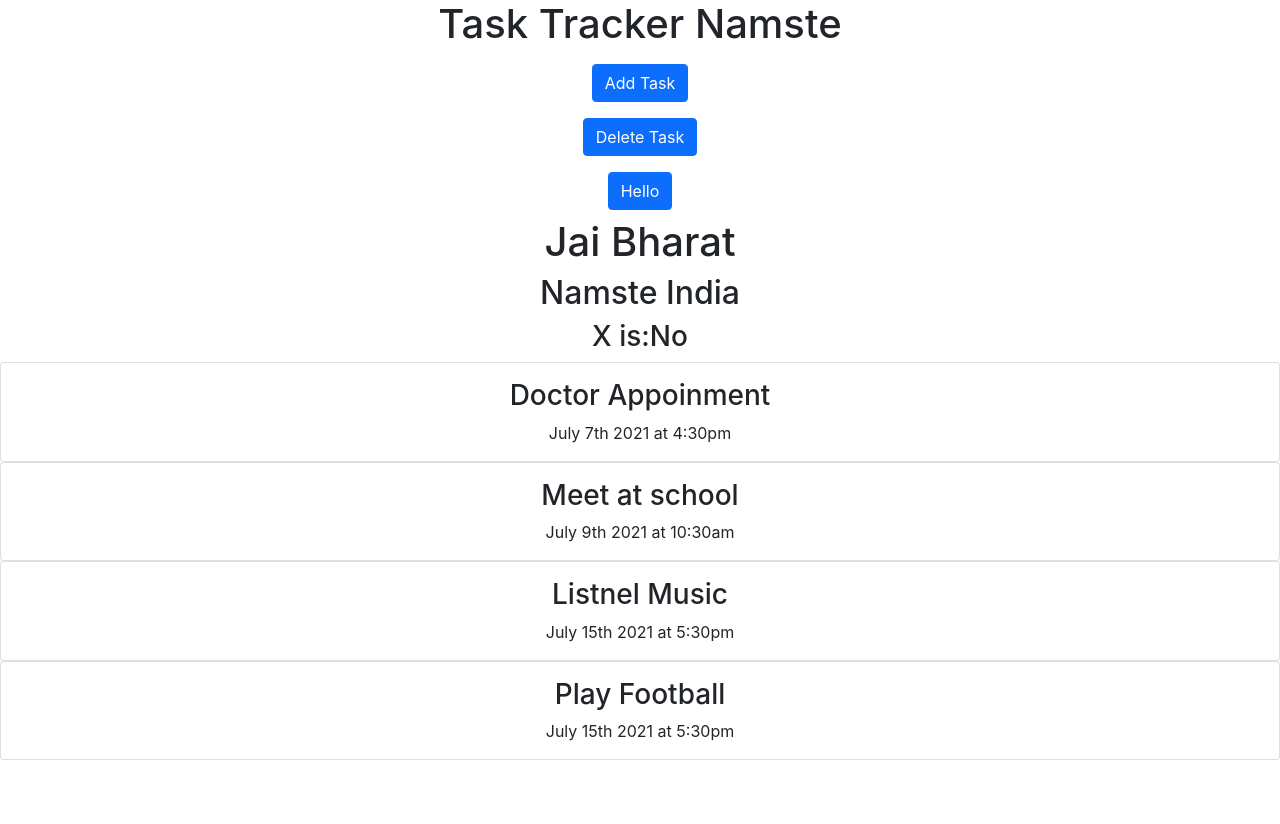
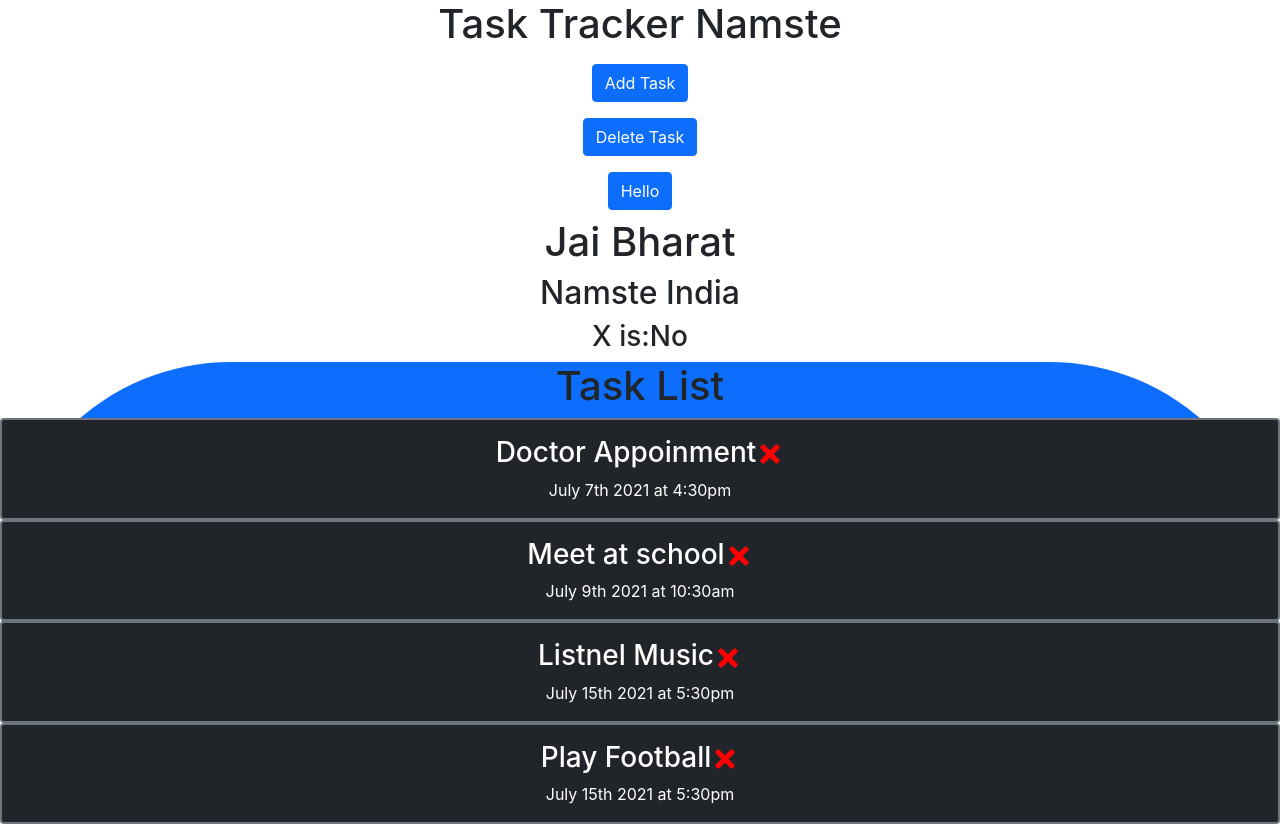
Before and after one commit to docostar/task_Manager, a React (Create React App) app: page / in a window 1280 px wide. Before the commit the page ends 800 px from the top, so only its background shows below. Built offline with nearby package versions, Linux system fonts and the light colour scheme.

Commit message:
Delete Task added to Functionality

```diff
--- a/package.json
+++ b/package.json
@@ -3,11 +3,14 @@
   "version": "0.1.0",
   "private": true,
   "dependencies": {
+    "@react-icons/all-files": "^4.1.0",
     "@testing-library/jest-dom": "^5.14.1",
     "@testing-library/react": "^11.2.7",
     "@testing-library/user-event": "^12.8.3",
     "react": "^17.0.2",
     "react-dom": "^17.0.2",
+    "react-icon": "^1.0.0",
+    "react-icons": "^4.2.0",
     "react-scripts": "4.0.3",
     "web-vitals": "^1.1.2"
   },
--- a/src/App.js
+++ b/src/App.js
@@ -34,13 +34,18 @@ function App() {
     },
   ]);
 
+  const deleteTask = (id) => {
+    console.log("Delete", id);
+    setTasks(tasks.filter((task) => task.id !== id));
+  };
+
   return (
     <div className="App">
       <Header title="Namste" />
       <h1>Jai Bharat</h1>
       <h2>Namste {name} </h2>
       <h3>X is:{x ? "Yes" : "No"} </h3>
-      <Tasks tasks={tasks} />
+      <Tasks tasks={tasks} onDelete={deleteTask} />
     </div>
   );
 }
--- a/src/components/Task.js
+++ b/src/components/Task.js
@@ -1,8 +1,16 @@
-export const Task = ({ task }) => {
+import { FaTimes } from "react-icons/fa";
+
+export const Task = ({ task, onDelete }) => {
   return (
-    <div className="card">
+    <div className="card bg-dark  text-white border border-secondary border-2">
       <div className="card-body">
-        <h3 className="card-title">{task.text}</h3>
+        <h3 className="card-title">
+          {task.text}
+          <FaTimes
+            onClick={() => onDelete(task.id)}
+            style={{ color: "red", cursor: "pointer" }}
+          />
+        </h3>
         <p className="card-text">{task.day}</p>
       </div>
     </div>
--- a/src/components/Tasks.js
+++ b/src/components/Tasks.js
@@ -24,10 +24,11 @@ import { Task } from "./Task";
 
 export const Tasks = (props) => {
   return (
-    <>
+    <div className="Container mx-auto border-3 rounded-pill bg-primary ">
+      <h1>Task List</h1>
       {props.tasks.map((task) => (
-        <Task key={task.id} task={task} />
+        <Task key={task.id} task={task} onDelete={props.onDelete} />
       ))}
-    </>
+    </div>
   );
 };
```
Also changed, not shown: 1 other file (tests, documents, lock files or other folders).
